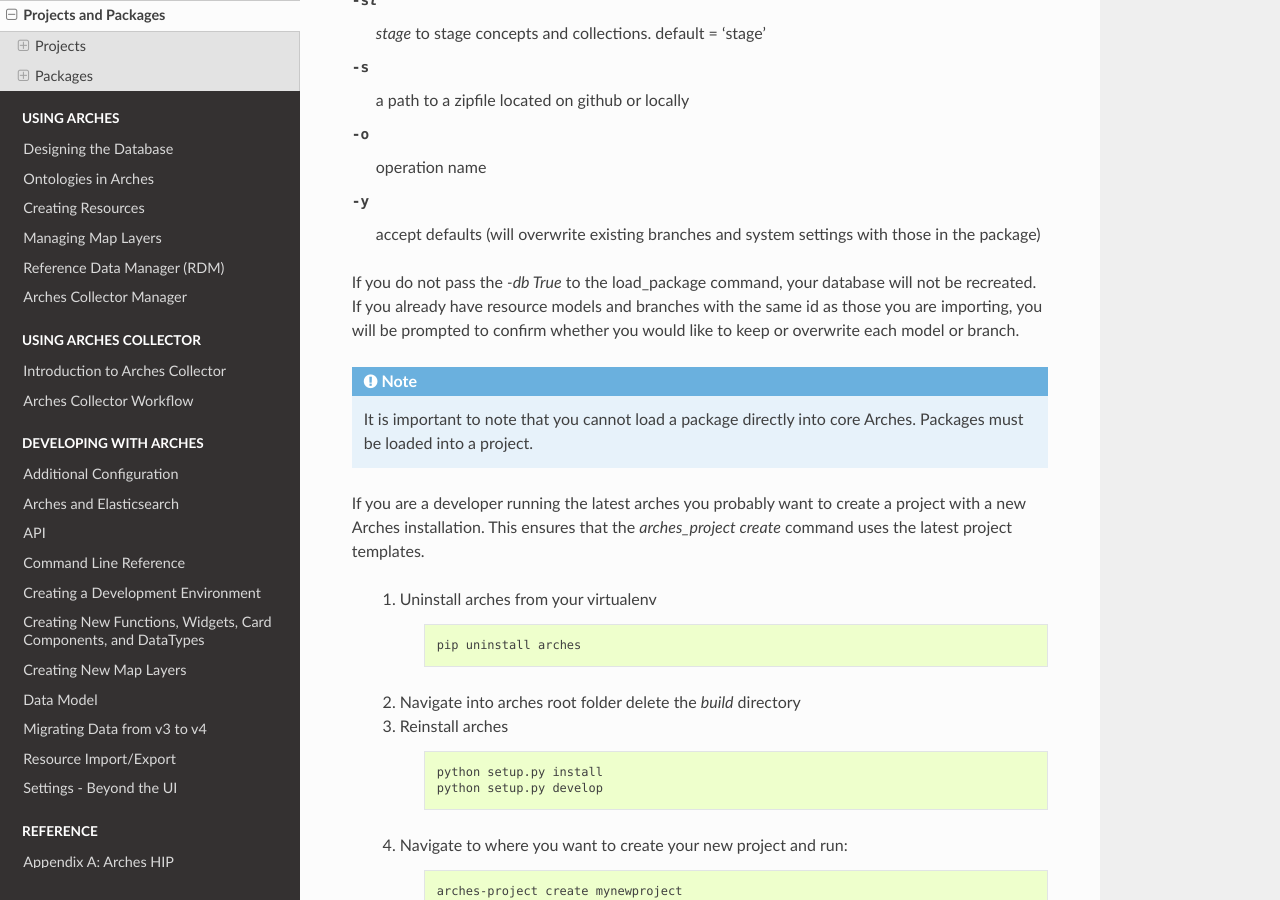
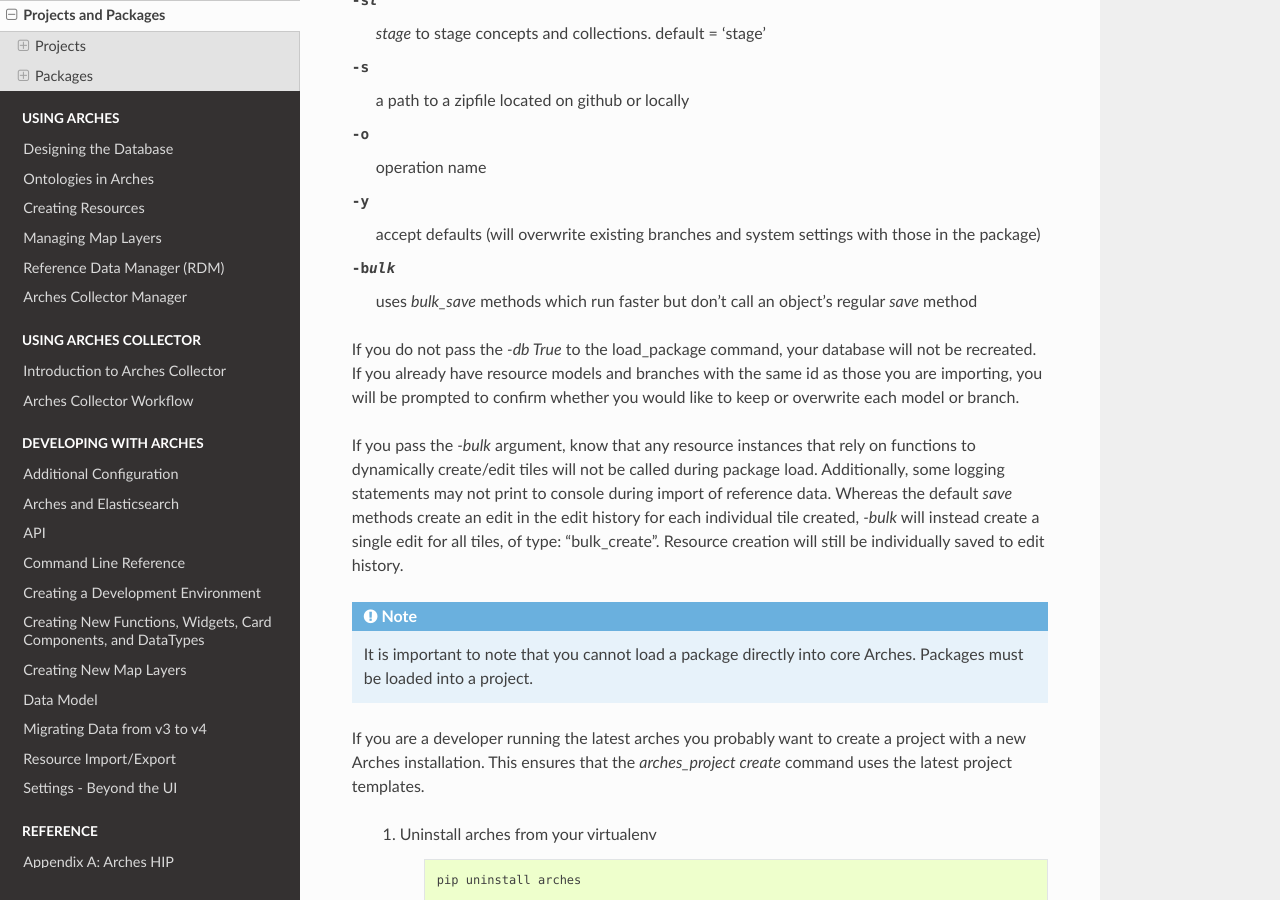
Before and after one commit to archesproject/arches-docs, a Sphinx documentation site: the page built from docs/projects-and-packages.txt, in a window 1280 px wide and 900 px high, scrolled down 1657 px. Built offline with Sphinx 7.4.7 and the Read the Docs theme 2.0.0, drawn with Linux system fonts in a browser that asks for light colours.

Commit message:
adds documentation for -bulk argument for load_package, re #5487

```diff
--- a/docs/projects-and-packages.txt
+++ b/docs/projects-and-packages.txt
@@ -62,8 +62,11 @@
 -s     a path to a zipfile located on github or locally
 -o     operation name
 -y     accept defaults (will overwrite existing branches and system settings with those in the package)
+-bulk  uses `bulk_save` methods which run faster but don't call an object's regular `save` method
 
 If you do not pass the `-db True` to the load_package command, your database will not be recreated. If you already have resource models and branches with the same id as those you are importing, you will be prompted to confirm whether you would like to keep or overwrite each model or branch.
+
+If you pass the `-bulk` argument, know that any resource instances that rely on functions to dynamically create/edit tiles will not be called during package load. Additionally, some logging statements may not print to console during import of reference data. Whereas the default `save` methods create an edit in the edit history for each individual tile created, `-bulk` will instead create a single edit for all tiles, of type: "bulk_create". Resource creation will still be individually saved to edit history.
 
 .. note:: It is important to note that you cannot load a package directly into core Arches. Packages must be loaded into a project.
 
```
